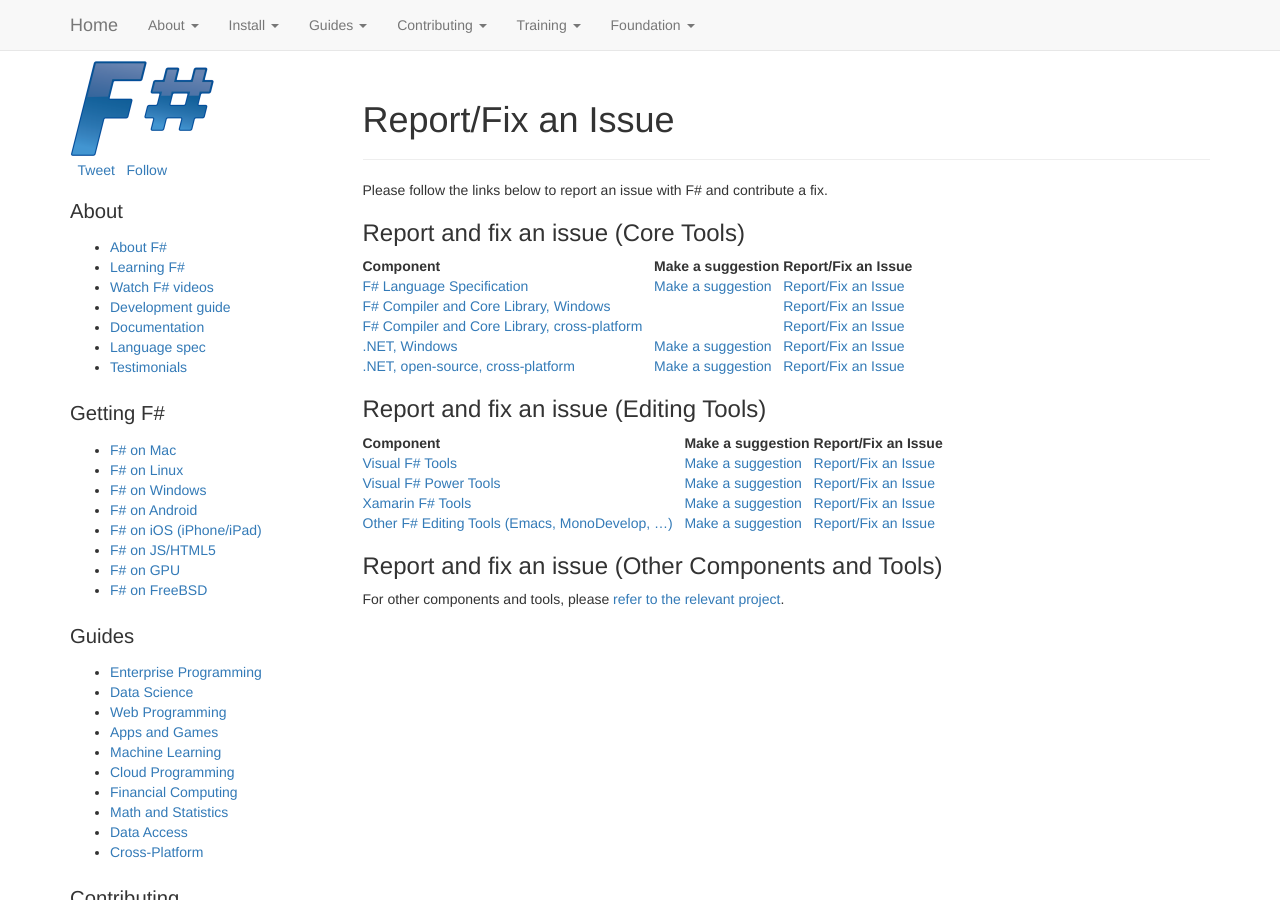
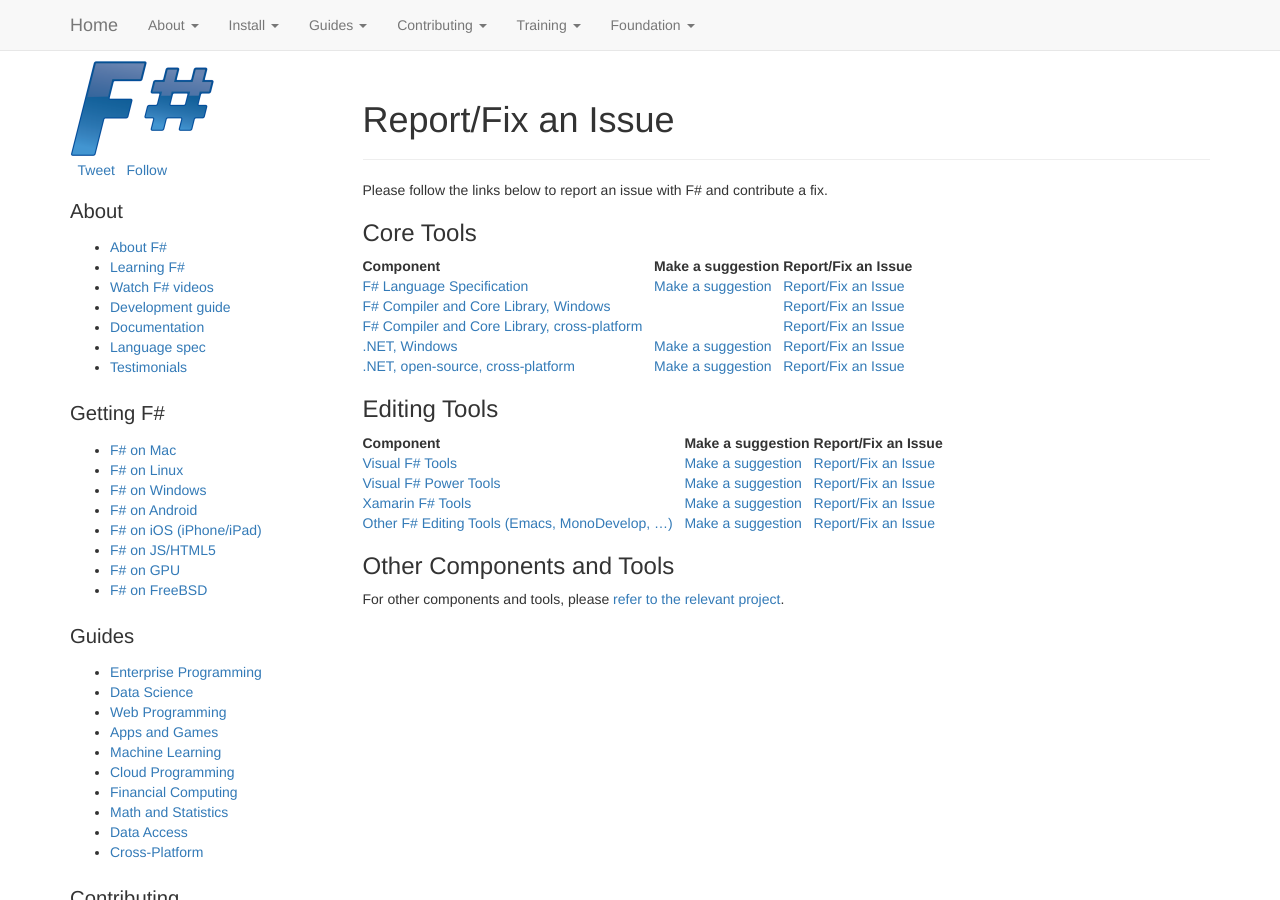
Before and after one commit to fsharp/fsharp.org, a Jekyll site: the page built from guides/engineering/issues.md, in a window 1280 px wide and 900 px high. Built offline with Jekyll 4.4.1, drawn with Linux system fonts in a browser that asks for light colours; nearby versions of some CDN libraries; some web fonts are replaced; comment, search, counter and statistics services are not loaded.

Commit message:
Update issues.md

```diff
--- a/guides/engineering/issues.md
+++ b/guides/engineering/issues.md
@@ -6,7 +6,7 @@
 
 Please follow the links below to report an issue with F# and contribute a fix.
 
-### Report and fix an issue (Core Tools)
+### Core Tools
 
 | Component         |   | Make a suggestion   |   | Report/Fix an Issue |
 |:------------------|:--|:--------------------|:--|:------------------|
@@ -16,7 +16,7 @@
 | [.NET, Windows](http://www.microsoft.com/net)                                     &nbsp; | &nbsp; | [Make a suggestion](http://visualstudio.uservoice.com/forums/121579-visual-studio/category/31481-net)     |  &nbsp; |  [Report/Fix an Issue](http://connect.microsoft.com/visualstudio) |
 | [.NET, open-source, cross-platform](http://www.mono-project.com/)                 &nbsp; | &nbsp; | [Make a suggestion](http://www.mono-project.com/community/)     |  &nbsp; | [Report/Fix an Issue](http://www.mono-project.com/community/) |
 
-### Report and fix an issue (Editing Tools)
+### Editing Tools
 
 | Component           |   | Make a suggestion   |   | Report/Fix an Issue |
 |:--------------------|:--|:------------------|:--|:------------------|
@@ -25,6 +25,6 @@
 | [Xamarin F# Tools](http://developer.xamarin.com/guides/cross-platform/fsharp/fsharp_support_overview/)   &nbsp; | &nbsp; |  [Make a suggestion](http://fsharpbinding.uservoice.com/)     | |   [Report/Fix an Issue](http://fsharp.github.io/fsharpbinding/) |
 | [Other F# Editing Tools (Emacs, MonoDevelop, ...)](http://fsharp.github.io/fsharpbinding/)               &nbsp; | &nbsp; | [Make a suggestion](http://fsharpbinding.uservoice.com/)     | |  [Report/Fix an Issue](http://fsharp.github.io/fsharpbinding/) |
 
-### Report and fix an issue (Other Components and Tools)
+### Other Components and Tools
 
 For other components and tools, please [refer to the relevant project](http://fsharp.org/community/projects).
```
